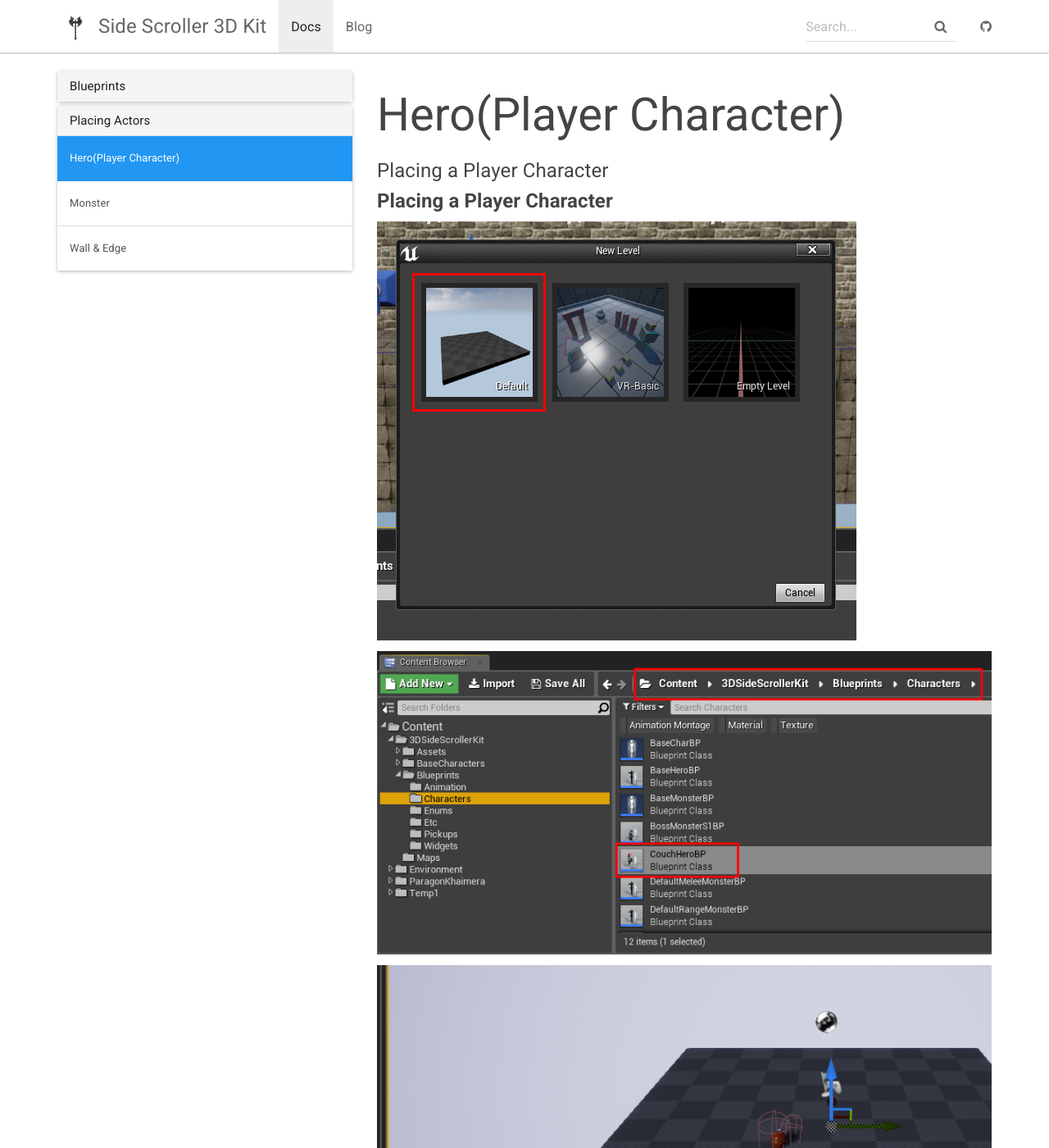
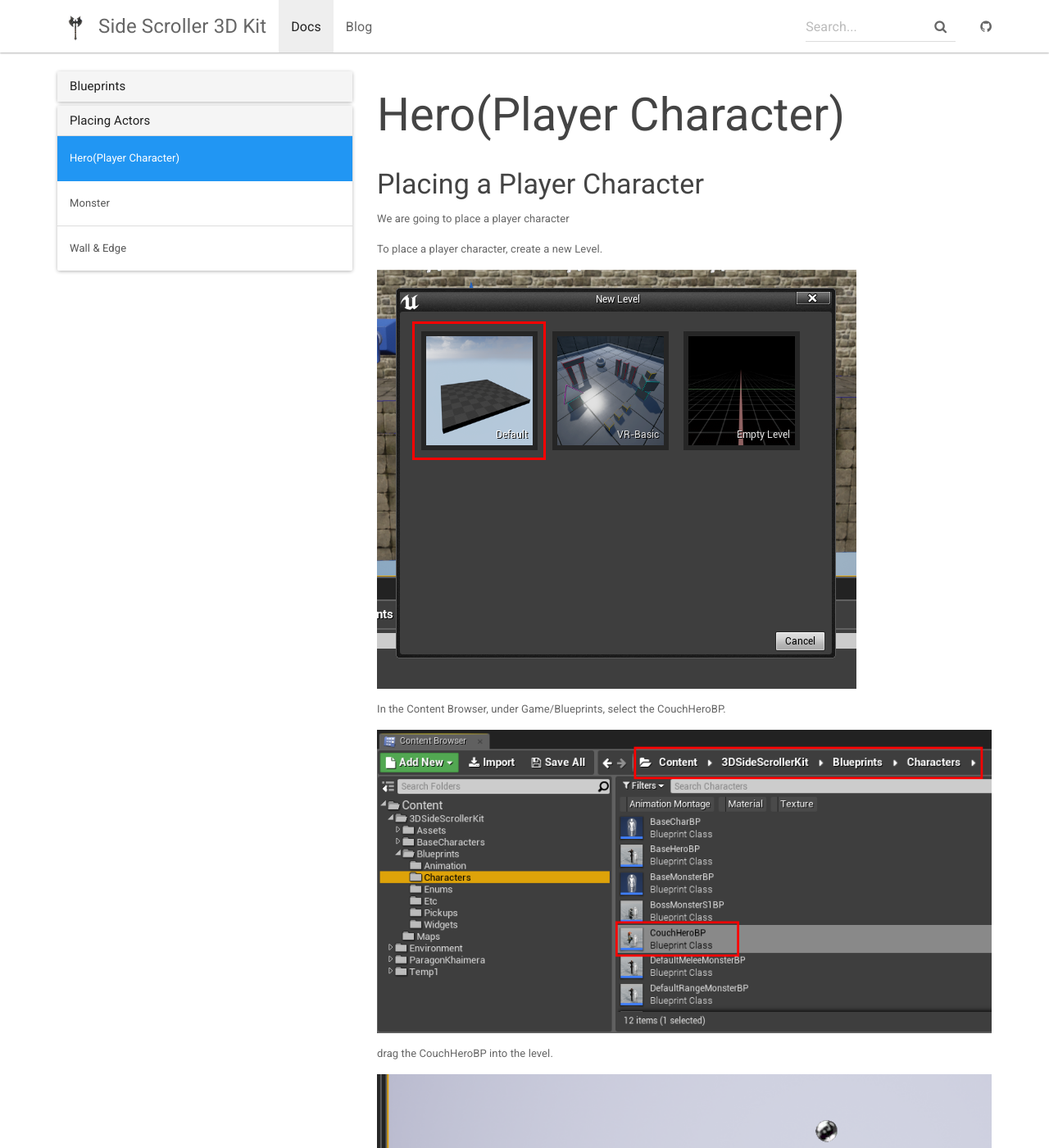
Before and after one commit to hwangdaehee258/ssk.github.io, a Jekyll site: the page built from _docs/examples/hero.md, in a window 1280 px wide and 1400 px high. Shown: the whole window at 82% size. Built offline with Jekyll 4.4.1, drawn with Linux system fonts in a browser that asks for light colours; nearby versions of some CDN libraries.

Commit message:
yhyhhghgh

```diff
--- a/_docs/examples/hero.md
+++ b/_docs/examples/hero.md
@@ -3,13 +3,19 @@
 permalink: /docs/hero/
 ---
 
-#### Placing a Player Character
+### Placing a Player Character
 
-#### **Placing a Player Character**
+We are going to place a player character
+
+To place a player character, create a new Level.
 
 ![001 Creating a New Level](https://hwangdaehee258.github.io/ssk.github.io/img/placing the player character/001 Creating a New Level.png "001 Creating a New Level")
 
+In the Content Browser, under Game/Blueprints, select the CouchHeroBP.
+
 ![002 Searching CouchHeroBP](https://hwangdaehee258.github.io/ssk.github.io/img/placing the player character/002 Searching CouchHeroBP.png "002 Searching CouchHeroBP")
+
+drag the CouchHeroBP into the level.
 
 ![003 drag and drop to level](https://hwangdaehee258.github.io/ssk.github.io/img/placing the player character/003 drag and drop to level.png "003 drag and drop to level")
 
```
